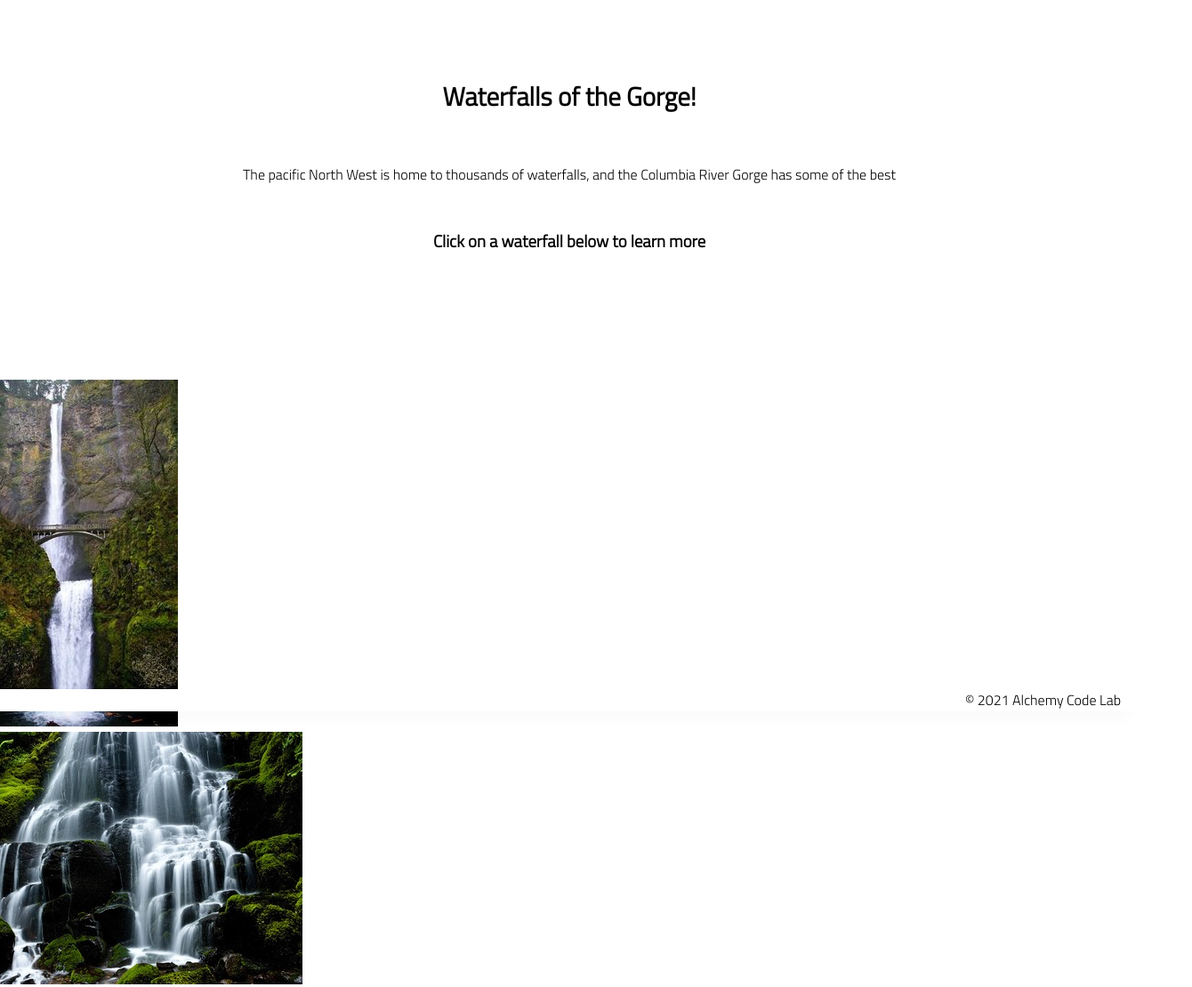
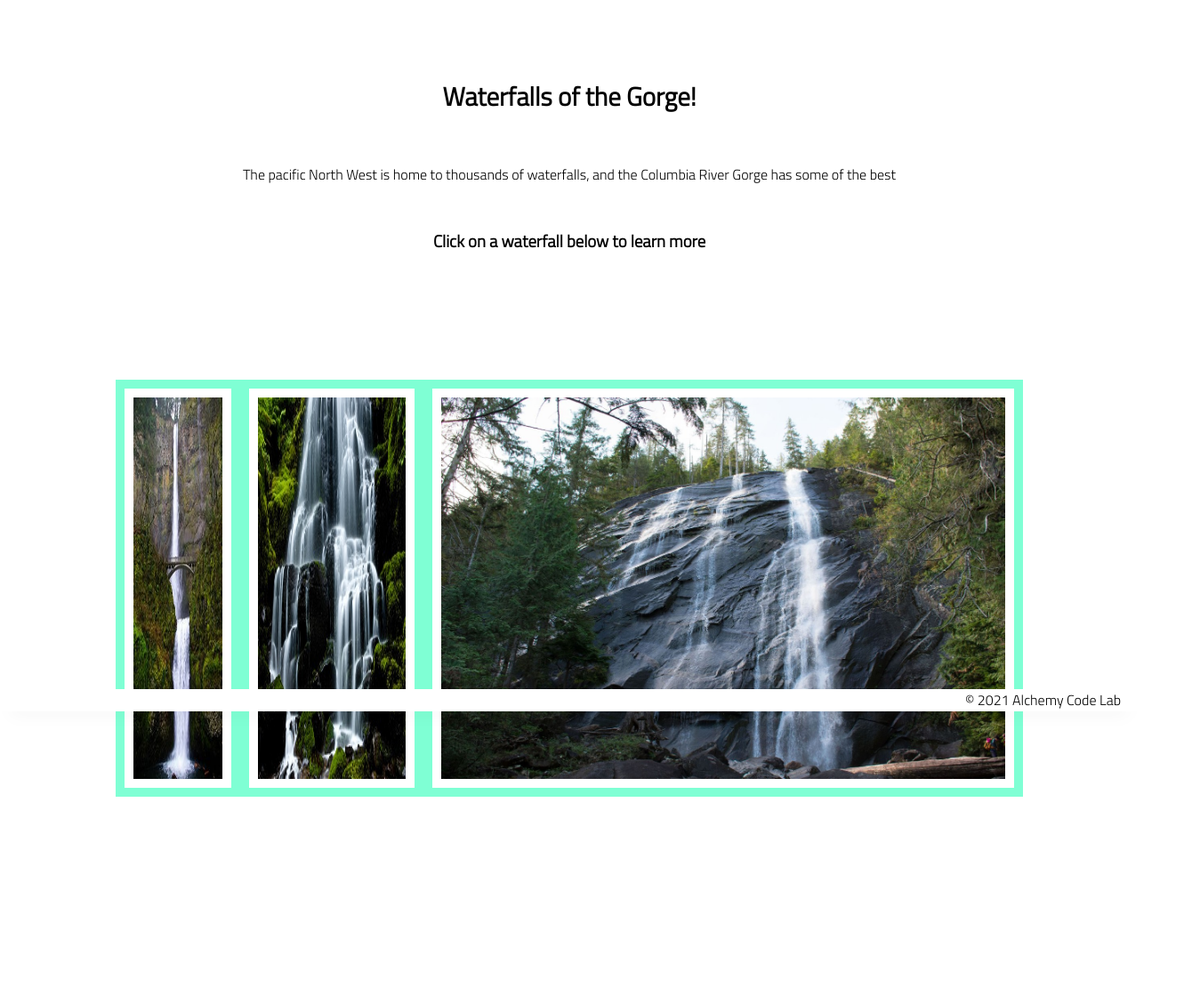
Before and after one commit to spmoriarty/FSListLink, a plain HTML site: page index.html in a window 1280 px wide. Shown: the top 1110 px of the page at 89% size, 1340 px wide, since content can reach past the window. After the commit the page ends 958 px from the top, so only its background shows below. Drawn offline with Linux system fonts and the light colour scheme.

Commit message:
working on CSS styling

```diff
--- a/styles/home.css
+++ b/styles/home.css
@@ -1 +1,23 @@
 /* add home page styles here */
+
+#water {
+display: flex;
+flex-direction: row;
+text-align: center;
+align-items: left;
+
+
+
+
+
+}
+
+#water img {
+    height: 100%;
+    width: 100%;
+    flex-direction: row;
+    margin: ;
+
+    border: 10px solid aquamarine;
+    padding: 10px;
+}
```
